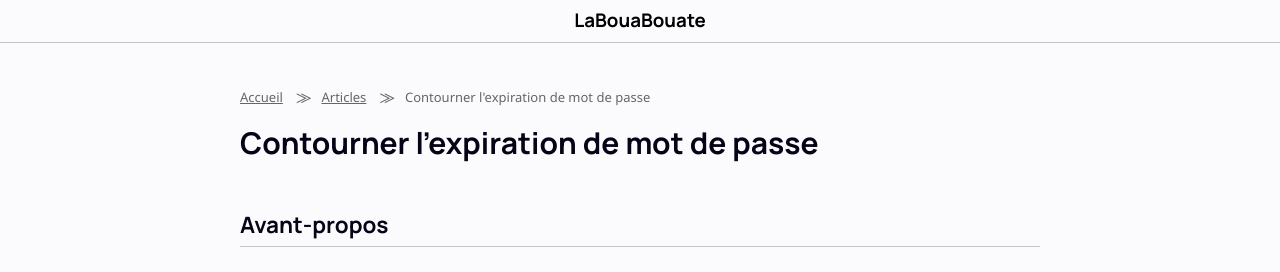
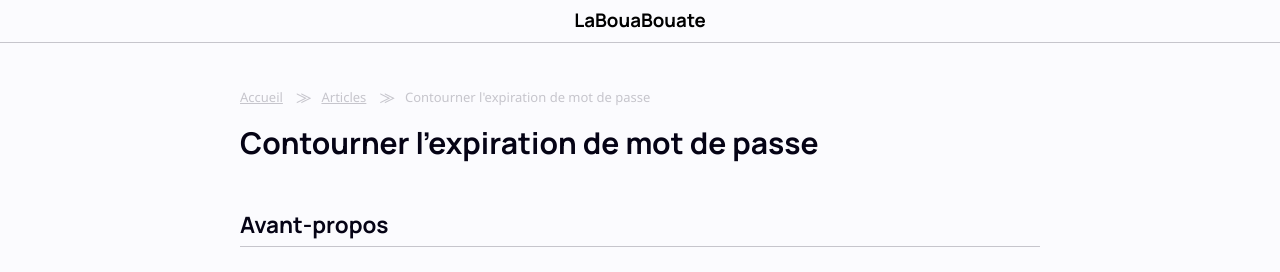
Before and after one commit to leobouard/leobouard.github.io, a Jekyll site: the page built from _posts/2024-09-15-prolonger-la-vie-mdp.md, in a window 1280 px wide. Shown: the top 272 px of the page. Built offline with Jekyll 4.4.1, drawn with Linux system fonts in a browser that asks for light colours; nearby versions of some CDN libraries; some web fonts are replaced.

Commit message:
Nettoyage des couleurs définies en dur

```diff
--- a/_sass/post-preview.scss
+++ b/_sass/post-preview.scss
@@ -13,7 +13,7 @@
 }
 
 article.post-preview span {
-    color: #555;
+    color: var(--mediumaccent);
     font-size: small;
 }
 
--- a/assets/css/posts.scss
+++ b/assets/css/posts.scss
@@ -4,7 +4,7 @@
 nav.breadcrumb {
     width: 100%;
     font-size: small;
-    color: #666;
+    color: var(--mediumaccent);
     font-weight: 500;
     padding: 1em 0;
 }
@@ -33,22 +33,6 @@
 
 .posts a {
     text-decoration: none;
-}
-
-div.information {
-    background-color: #CDE0F4;
-    padding: 15px;
-    border-radius: var(--borderradius);
-    margin: 15px 0px;
-}
-
-div.information>span {
-    font-weight: 600;
-    font-size: 16px;
-}
-
-div.information>p {
-    margin: 10px 0px 0px;
 }
 
 div.summary {
--- a/assets/css/style.scss
+++ b/assets/css/style.scss
@@ -43,7 +43,7 @@
 
     hr {
         border: 0;
-        border-top: 1px solid #ddd;
+        border-top: 1px solid var(--lightaccent);
         height: 1px;
         margin: 50px 0px;
     }
```
